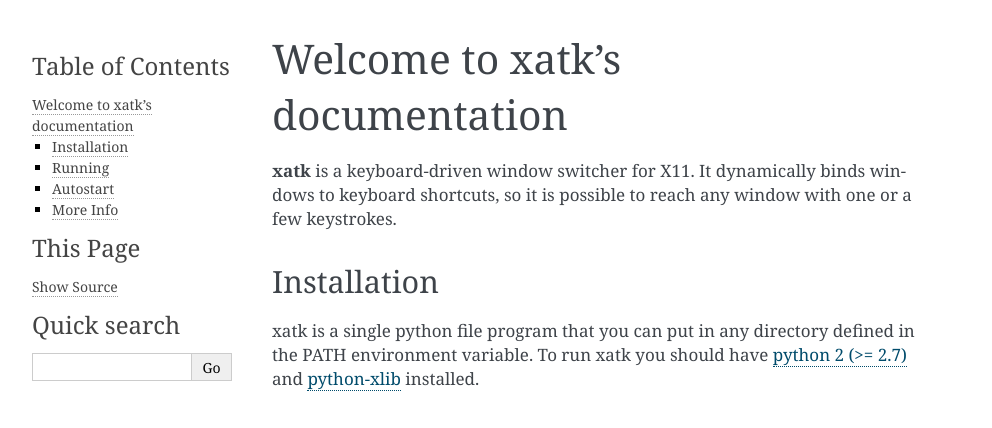
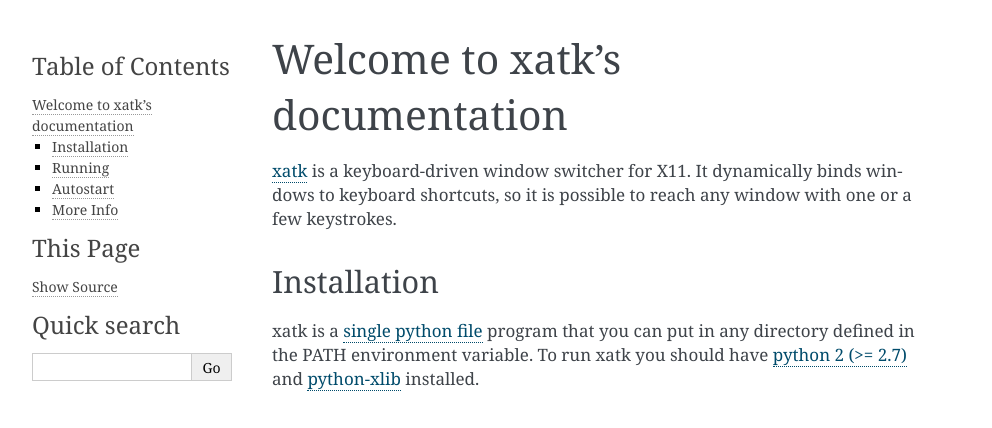
Before and after one commit to vlevit/xatk, a Sphinx documentation site: the page built from docs/index.rst, in a window 1280 px wide. Shown: the top 428 px of the page, without its empty margins (148-1140 px from the left). Built offline with Sphinx 7.4.7, drawn with Linux system fonts in a browser that asks for light colours; pages that are not in the unit, such as notebooks, are missing from menus; part of the change alters nothing that is shown.

```diff
--- a/docs/index.rst
+++ b/docs/index.rst
@@ -7,17 +7,22 @@ Welcome to xatk's documentation
    index
 
 
-**xatk** is a keyboard-driven window switcher for X11. It dynamically
+xatk__ is a keyboard-driven window switcher for X11. It dynamically
 binds windows to keyboard shortcuts, so it is possible to reach any
 window with one or a few keystrokes.
+
+__ https://github.com/vlevit/xatk
 
 Installation
 ~~~~~~~~~~~~
 
-xatk is a single python file program that you can put in any directory
-defined in the PATH environment variable. To run xatk you should have
-`python 2 (>= 2.7) <http://www.python.org>`__ and
-`python-xlib <http://python-xlib.sourceforge.net/>`__ installed.
+xatk is a `single python file`__ program that you can put in any
+directory defined in the PATH environment variable. To run xatk you
+should have `python 2 (>= 2.7)`__ and `python-xlib`__ installed.
+
+__ https://raw.githubusercontent.com/vlevit/xatk/master/xatk
+__ http://www.python.org
+__ http://python-xlib.sourceforge.net/
 
 Running
 ~~~~~~~
```
